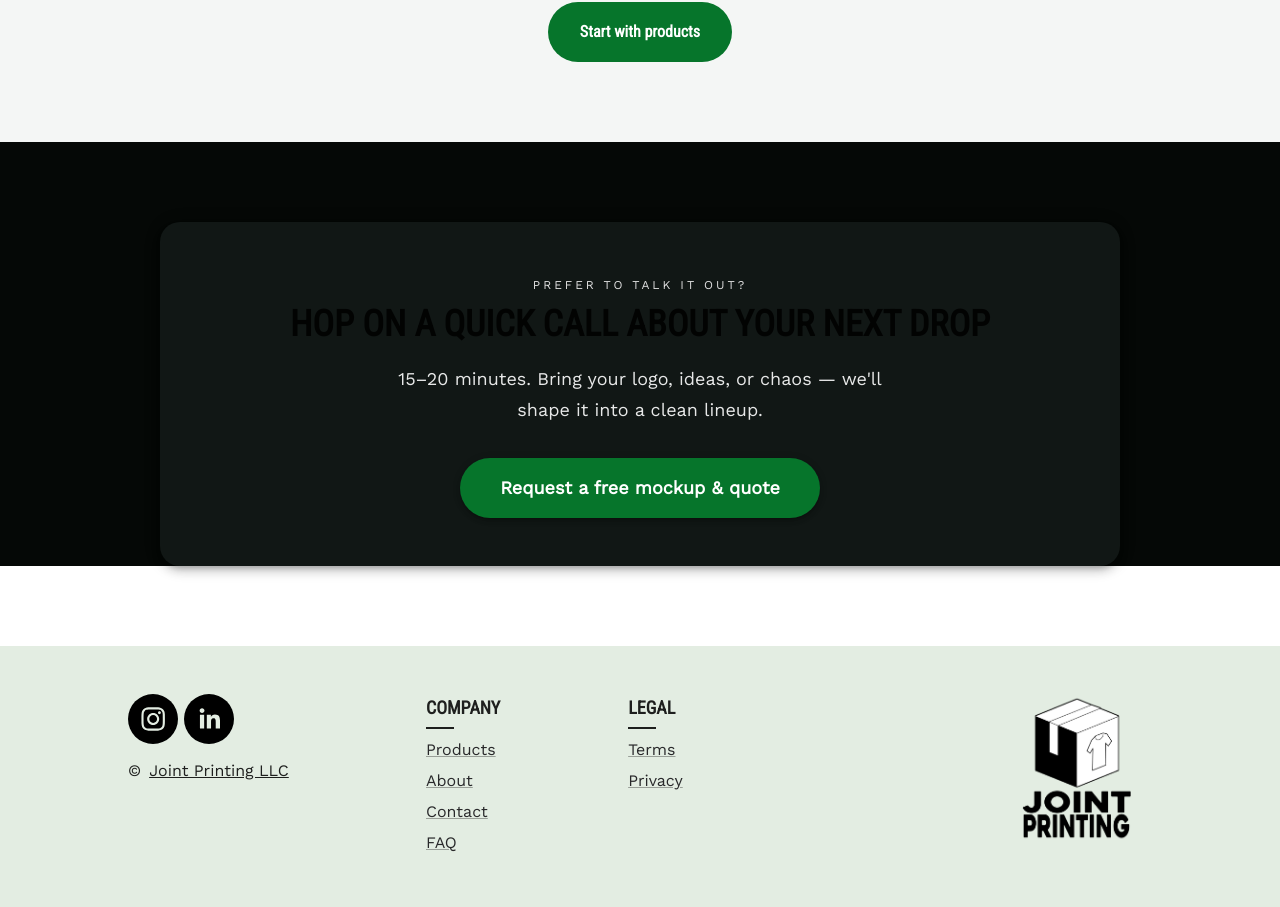
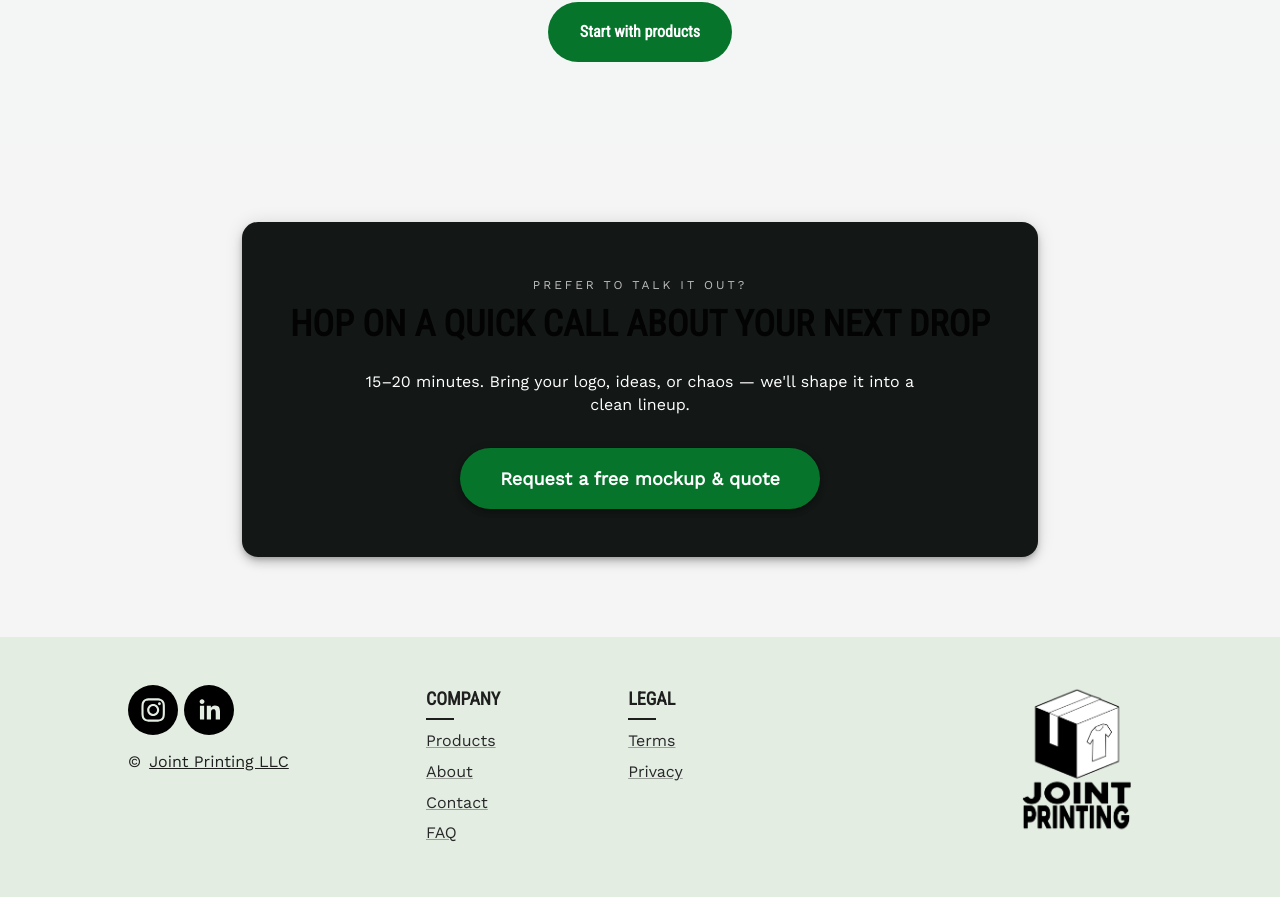
Before and after one commit to Jointprinting/website-frontend, a React (Create React App) app: page / in a window 1280 px wide. Shown: the part 2680-3587 px from the top of the page. Built offline with nearby package versions, Linux system fonts and the light colour scheme.

Commit message:
Update ProductSmokingHero.js

```diff
--- a/src/modules/views/ProductSmokingHero.js
+++ b/src/modules/views/ProductSmokingHero.js
@@ -3,6 +3,7 @@ import * as React from 'react';
 import Box from '@mui/material/Box';
 import Button from '@mui/material/Button';
 import Container from '@mui/material/Container';
+import Paper from '@mui/material/Paper';
 import Typography from '../components/Typography';
 import { useNavigate } from 'react-router-dom';
 
@@ -10,42 +11,46 @@ function ProductSmokingHero() {
   const navigate = useNavigate();
 
   return (
-    <Container
+    <Box
       component="section"
       sx={{
-        my: 10,
-        display: 'flex',
-        justifyContent: 'center',
+        bgcolor: '#f5f5f5',
+        py: { xs: 6, md: 10 },
+        px: 2,
       }}
     >
-      <Box
+      <Container maxWidth="md" sx={{ display: 'flex', justifyContent: 'center' }}>
+        <Paper
+          elevation={6}
           sx={{
-          width: '100%',
-          maxWidth: 960,
-          borderRadius: 5,
-          px: { xs: 3, sm: 6 },
-          py: { xs: 4, sm: 6 },
-          bgcolor: '#111715',
+            borderRadius: 4,
+            px: { xs: 3, md: 6 },
+            py: { xs: 5, md: 6 },
+            textAlign: 'center',
+            bgcolor: '#131816',
             color: 'common.white',
-          textAlign: 'center',
-          boxShadow: 6,
           }}
         >
           <Typography
             variant="overline"
-          sx={{ letterSpacing: 3, color: 'grey.300', mb: 1 }}
+            sx={{ letterSpacing: 3, color: 'grey.400', mb: 1 }}
           >
             PREFER TO TALK IT OUT?
           </Typography>
 
-        <Typography variant="h4" component="h2" align="center" sx={{ mb: 2 }}>
+          <Typography
+            variant="h4"
+            component="h2"
+            align="center"
+            sx={{ mb: 3, fontWeight: 600 }}
+          >
             Hop on a quick call about your next drop
           </Typography>
 
           <Typography
-          variant="subtitle1"
-          sx={{ my: 2, maxWidth: 520, mx: 'auto', opacity: 0.9 }}
+            variant="body1"
             align="center"
+            sx={{ mb: 4, maxWidth: 560, mx: 'auto' }}
           >
             15–20 minutes. Bring your logo, ideas, or chaos — we&apos;ll shape it
             into a clean lineup.
@@ -59,17 +64,17 @@ function ProductSmokingHero() {
               fontSize: 18,
               fontWeight: 600,
               textTransform: 'none',
-            boxShadow: 3,
-            mt: 2,
+              boxShadow: 4,
             }}
             variant="contained"
             color="secondary"
             onClick={() => navigate('/contact')}
           >
-          Request a free mockup & quote
+            Request a free mockup &amp; quote
           </Button>
+        </Paper>
+      </Container>
     </Box>
-    </Container>
   );
 }
 
```
Lines whose indentation alone changed are shown as unchanged.
